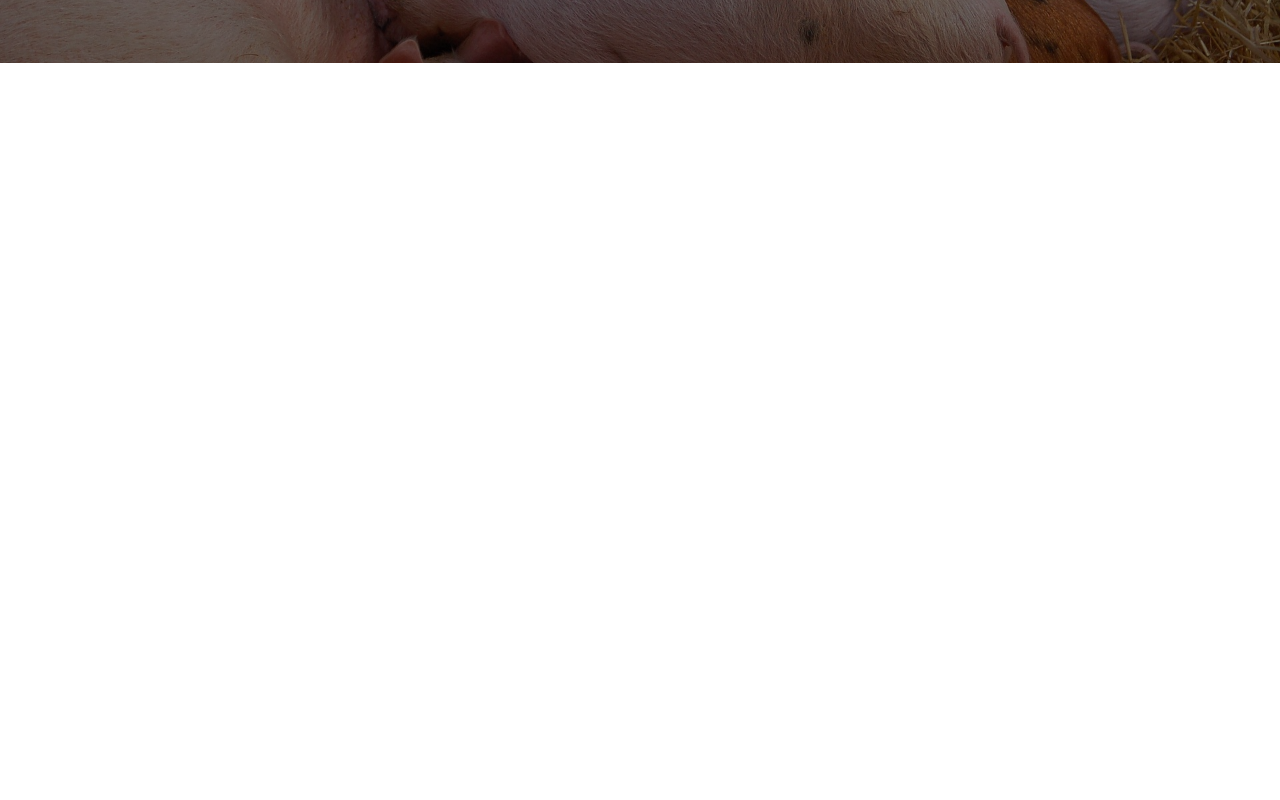
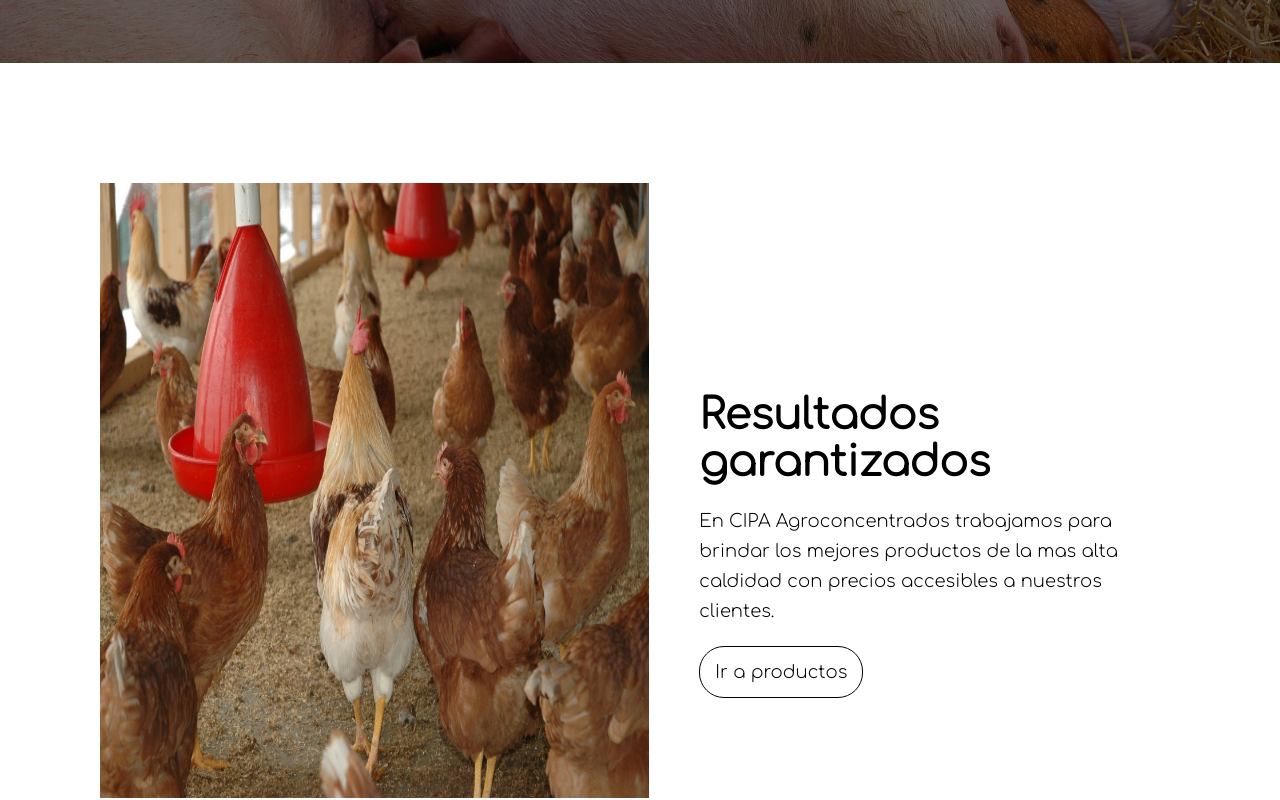
Before and after one commit to andersonP-R/agroconcentrados-cipa, a Next.js app: page / in a window 1280 px wide. Shown: the part 2000-2800 px from the top of the page. Before the commit the page ends 2063 px from the top, so only its background shows below. Built offline with nearby package versions, Linux system fonts and the light colour scheme.

Commit message:
homePage sections updates

```diff
--- a/pages/index.jsx
+++ b/pages/index.jsx
@@ -1,5 +1,11 @@
 import { Layout } from "../components/layouts";
-import { CotizacionSection, Hero, ProductSection } from "../sections/homePage";
+import {
+  CategoriasSection,
+  CotizacionSection,
+  Hero,
+  ProductSection,
+  ResultadosGarantizadosSection,
+} from "../sections/homePage";
 
 const HomePage = () => {
   return (
@@ -7,6 +13,8 @@ const HomePage = () => {
       <Hero />
       <ProductSection />
       <CotizacionSection />
+      <ResultadosGarantizadosSection />
+      <CategoriasSection />
     </Layout>
   );
 };
--- /dev/null
+++ b/sections/homePage/CategoriasSection.jsx
@@ -0,0 +1,16 @@
+import styled from "styled-components";
+import { Container } from "../../styles/GlobalStyles";
+
+export const CategoriasSection = () => {
+  return (
+    <Container>
+      <Wrapper>CategoriasSection</Wrapper>
+    </Container>
+  );
+};
+
+const Wrapper = styled.div`
+  width: 100%;
+  max-width: 1200;
+  margin: 0 auto;
+`;
--- a/sections/homePage/ResultadosGarantizadosSection.jsx
+++ b/sections/homePage/ResultadosGarantizadosSection.jsx
@@ -4,12 +4,15 @@ import { PrimaryButton } from "../../components/ui";
 import { Container } from "../../styles/GlobalStyles";
 import pollos from "../../public/img/pollos.jpg";
 import gallinas from "../../public/img/gallinas.jpg";
+import vacas from "../../public/img/vacas.jpg";
+import ganado from "../../public/img/ganado.jpg";
+import redWave from "../../public/img/red-wave.png";
 
 export const ResultadosGarantizadosSection = () => {
   return (
     <Container>
       <Wrapper>
-        <div className="box box-1">
+        <div className="box-1">
           <div className="box-1__description">
             <h1 className="title">Resultados garantizados</h1>
             <p className="description">
@@ -28,8 +31,12 @@ export const ResultadosGarantizadosSection = () => {
               className="img-2"
             />
           </div>
+          {/*  */}
+          <span className="mask-img">
+            <Image src={redWave} layout="fill" alt="vector-2" className="img" />
+          </span>
         </div>
-        <div className="box box-2">
+        <div className="box-2">
           <div className="box-2__description">
             <h1 className="title">¿Necesitas ayuda?</h1>
             <p className="description">
@@ -39,7 +46,10 @@ export const ResultadosGarantizadosSection = () => {
             </p>
             <PrimaryButton href="/contacto">Ir a contacto</PrimaryButton>
           </div>
-          <div className="box-2__images">imagenes</div>
+          <div className="box-2__images">
+            <Image src={ganado} layout="fill" alt="pollos" className="img" />
+            <Image src={vacas} layout="fill" alt="gallinas" className="img-2" />
+          </div>
         </div>
       </Wrapper>
     </Container>
@@ -55,13 +65,14 @@ const Wrapper = styled.div`
   margin: 0 auto;
   padding-top: 20px;
 
+  /* Box-1 and box-2 general styles */
   .box-1,
   .box-2 {
     display: flex;
     flex-direction: column;
     width: 100%;
     height: auto;
-    margin-bottom: 50px;
+    margin-bottom: 100px;
 
     .box-1__description,
     .box-2__description {
@@ -83,37 +94,79 @@ const Wrapper = styled.div`
     }
   }
 
+  /* Box-1 styles */
   .box-1 {
     .box-1__images {
       position: relative;
       display: flex;
-      width: 90%;
+      width: 300px;
       height: 350px;
       overflow: hidden;
-      border: 1px solid red;
 
       .img {
         width: 220px;
         height: 350px;
+
+        @media screen and (min-width: 830px) {
+          width: 400px;
+          height: 615px;
+        }
       }
 
       .img-2 {
         position: absolute;
         right: 0;
-        bottom: 60px;
-        width: 190px;
+        bottom: 90px;
+        width: 180px;
         height: 160px;
+
+        @media screen and (min-width: 830px) {
+          width: 330px;
+          height: 290px;
+        }
+      }
+
+      @media screen and (min-width: 830px) {
+        width: 560px;
+        height: 615px;
       }
     }
+
+    .mask-img {
+      position: absolute;
+      display: block;
+      width: 100%;
+      height: auto;
+      right: 0;
+      top: 100px;
+      z-index: -1;
+      overflow: hidden;
+
+      @media screen and (max-width: 830px) {
+        display: none;
+      }
+
+      .img {
+        width: 100%;
+        height: 600px;
+      }
+    }
+
     @media screen and (min-width: 830px) {
       flex-direction: row-reverse;
+      justify-content: space-between;
+      align-items: flex-end;
 
       .box-1__description {
+        padding-left: 50px;
         width: 50%;
+        margin-bottom: 100px;
       }
     }
   }
+  /* Box-1 styles end */
 
+  /* Box-2 styles */
   .box-2 {
     .box-2__description {
       text-align: right;
@@ -122,7 +175,6 @@ const Wrapper = styled.div`
 
     .box-2__images {
       display: flex;
-      /* width: 100%; */
     }
 
     @media screen and (min-width: 830px) {
@@ -132,5 +184,56 @@ const Wrapper = styled.div`
         width: 50%;
       }
     }
+
+    .box-2__images {
+      position: relative;
+      display: flex;
+      align-self: flex-end;
+      width: 300px;
+      height: 350px;
+      overflow: hidden;
+
+      .img {
+        position: absolute;
+        right: 0;
+        width: 220px;
+        height: 350px;
+
+        @media screen and (min-width: 830px) {
+          width: 400px;
+          height: 615px;
+        }
+      }
+
+      .img-2 {
+        position: absolute;
+        left: 0;
+        bottom: 90px;
+        width: 180px;
+        height: 160px;
+
+        @media screen and (min-width: 830px) {
+          width: 330px;
+          height: 290px;
+        }
+      }
+
+      @media screen and (min-width: 830px) {
+        width: 560px;
+        height: 615px;
+      }
+    }
+
+    @media screen and (min-width: 830px) {
+      justify-content: space-between;
+      align-items: flex-end;
+
+      .box-2__description {
+        padding-right: 50px;
+        width: 50%;
+        margin-bottom: 100px;
+      }
+    }
   }
+  /* Box-2 styles end */
 `;
--- a/sections/homePage/cotizacionStyles.module.css
+++ b/sections/homePage/cotizacionStyles.module.css
@@ -1,10 +1,12 @@
 .container {
   position: relative;
+  display: flex;
+  align-items: center;
   width: 100%;
   height: 600px;
   padding: 0px 25px;
-  display: flex;
-  align-items: center;
+  margin-bottom: 100px;
+  margin-bottom: 50px;
   background: top fixed url(../../public/img/pigs.jpg);
   background-size: cover;
   color: white;
@@ -54,6 +56,7 @@
 @media screen and (min-width: 830px) {
   .container {
     padding: 0px 100px;
+    margin-bottom: 100px;
   }
 
   .infoBox {
--- a/sections/homePage/index.js
+++ b/sections/homePage/index.js
@@ -2,3 +2,4 @@ export * from "./Hero";
 export * from "./ProductSection";
 export * from "./CotizacionSection";
 export * from "./ResultadosGarantizadosSection";
+export * from "./CategoriasSection";
```
Also changed, not shown: public/img/vacas.jpg (added), 1 other file (tests, documents, lock files or other folders).
